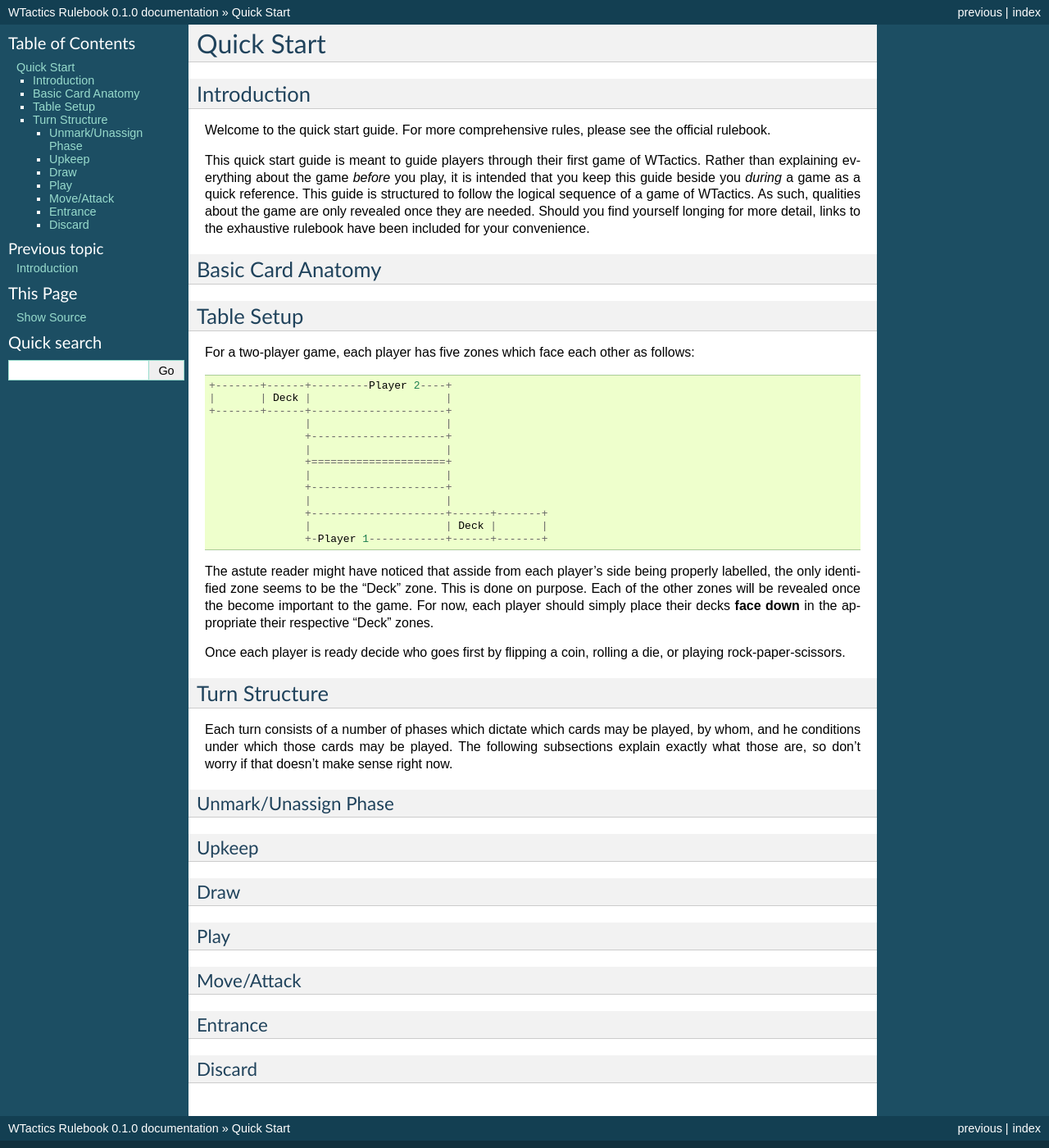
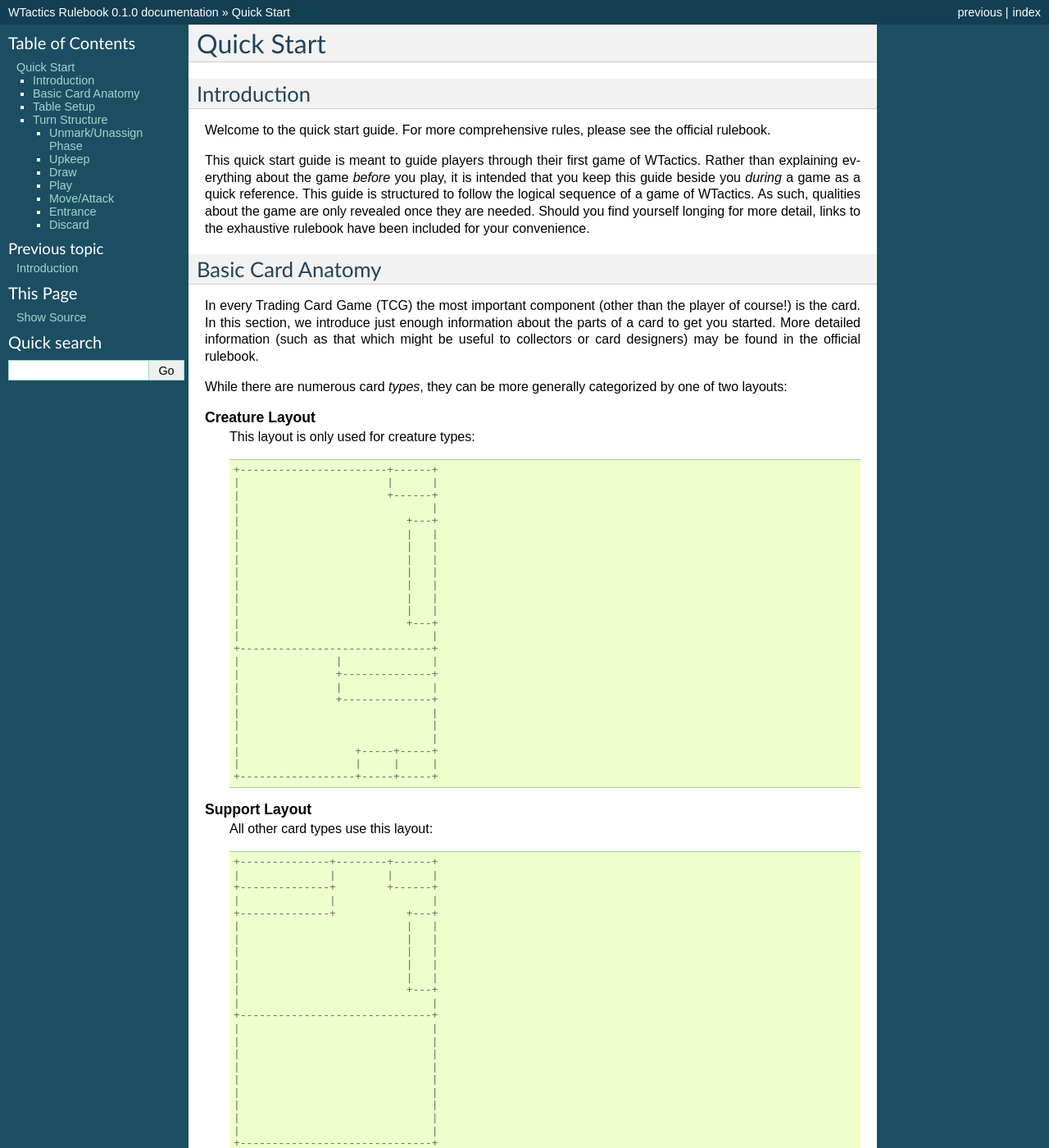
Before and after one commit to naught101/rules, a Sphinx documentation site: the page built from source/quickstart.rst, in a window 1280 px wide and 1400 px high. Shown: the whole window at 82% size. Built offline with Sphinx 7.4.7, drawn with Linux system fonts in a browser that asks for light colours; some of the changed lines change nothing that is shown; some of the changed text lies outside the part shown.

Commit message:
- introduced card layouts so that they can be referenced later

```diff
--- a/source/quickstart.rst
+++ b/source/quickstart.rst
@@ -16,6 +16,75 @@ exhaustive rulebook have been included for your convenience.
 
 Basic Card Anatomy
 ------------------
+In every Trading Card Game (TCG) the most important component (other than the
+player of course!) is the card. In this section, we introduce just enough
+information about the parts of a card to get you started. More detailed
+information (such as that which might be useful to collectors or card
+designers) may be found in the official rulebook.
+
+While there are numerous card *types*, they can be more generally categorized
+by one of two layouts:
+
+.. glossary::
+
+   Creature Layout
+      This layout is only used for creature types::
+
+         +-----------------------+------+
+         |                       |      |
+         |                       +------+
+         |                              |
+         |                          +---+
+         |                          |   |
+         |                          |   |
+         |                          |   |
+         |                          |   |
+         |                          |   |
+         |                          |   |
+         |                          |   |
+         |                          +---+
+         |                              |
+         +------------------------------+
+         |               |              |
+         |               +--------------+
+         |               |              |
+         |               +--------------+
+         |                              |
+         |                              |
+         |                              |
+         |                  +-----+-----+
+         |                  |     |     |
+         +------------------+-----+-----+
+
+   Support Layout
+      All other card types use this layout::
+
+         +--------------+--------+------+
+         |              |        |      |
+         +--------------+        +------+
+         |              |               |
+         +--------------+           +---+
+         |                          |   |
+         |                          |   |
+         |                          |   |
+         |                          |   |
+         |                          |   |
+         |                          +---+
+         |                              |
+         +------------------------------+
+         |                              |
+         |                              |
+         |                              |
+         |                              |
+         |                              |
+         |                              |
+         |                              |
+         |                              |
+         |                              |
+         +------------------------------+
+
+Soon, we will discuss the different parts of a card, but for now it should be
+enough to recognize that there exists two layouts.
 
 
 Table Setup
@@ -25,19 +94,19 @@ follows:
 
 ::
 
-    +-------+------+---------Player 2----+
-    |       | Deck |                     |
-    +-------+------+---------------------+
-                   |                     |
-                   +---------------------+
-                   |                     |
-                   +=====================+
-                   |                     |
-                   +---------------------+
-                   |                     |
-                   +---------------------+------+-------+
-                   |                     | Deck |       |
-                   +-Player 1------------+------+-------+
+   +-------+------+---------Player 2----+
+   |       | Deck |                     |
+   +-------+------+---------------------+
+   |                     |
+   +---------------------+
+   |                     |
+   +=====================+
+   |                     |
+   +---------------------+
+   |                     |
+   +---------------------+------+-------+
+   |                     | Deck |       |
+   +-Player 1------------+------+-------+
 
 The astute reader might have noticed that asside from each player's side being
 properly labelled, the only identified zone seems to be the "Deck" zone. This
@@ -57,49 +126,49 @@ doesn't make sense right now.
 
 Unmark/Unassign Phase
 ~~~~~~~~~~~~~~~~~~~~~
-.. todo:
-    * describe what happens during this phase
-    * break down terms or concepts introduced by this phase
-    * introduce zones affected by this phase
+.. todo::
+   * describe what happens during this phase
+   * break down terms or concepts introduced by this phase
+   * introduce zones affected by this phase
 
 Upkeep
 ~~~~~~
-.. todo:
-    * describe what happens during this phase
-    * break down terms or concepts introduced by this phase
-    * introduce zones affected by this phase
+.. todo::
+   * describe what happens during this phase
+   * break down terms or concepts introduced by this phase
+   * introduce zones affected by this phase
 
 Draw
 ~~~~
-.. todo:
-    * describe what happens during this phase
-    * break down terms or concepts introduced by this phase
-    * introduce zones affected by this phase
+.. todo::
+   * describe what happens during this phase
+   * break down terms or concepts introduced by this phase
+   * introduce zones affected by this phase
 
 Play
 ~~~~
-.. todo:
-    * describe what happens during this phase
-    * break down terms or concepts introduced by this phase
-    * introduce zones affected by this phase
+.. todo::
+   * describe what happens during this phase
+   * break down terms or concepts introduced by this phase
+   * introduce zones affected by this phase
 
 Move/Attack
 ~~~~~~~~~~~
-.. todo:
-    * describe what happens during this phase
-    * break down terms or concepts introduced by this phase
-    * introduce zones affected by this phase
+.. todo::
+   * describe what happens during this phase
+   * break down terms or concepts introduced by this phase
+   * introduce zones affected by this phase
 
 Entrance
 ~~~~~~~~
-.. todo:
-    * describe what happens during this phase
-    * break down terms or concepts introduced by this phase
-    * introduce zones affected by this phase
+.. todo::
+   * describe what happens during this phase
+   * break down terms or concepts introduced by this phase
+   * introduce zones affected by this phase
 
 Discard
 ~~~~~~~
-.. todo:
-    * describe what happens during this phase
-    * break down terms or concepts introduced by this phase
-    * introduce zones affected by this phase
+.. todo::
+   * describe what happens during this phase
+   * break down terms or concepts introduced by this phase
+   * introduce zones affected by this phase
```
